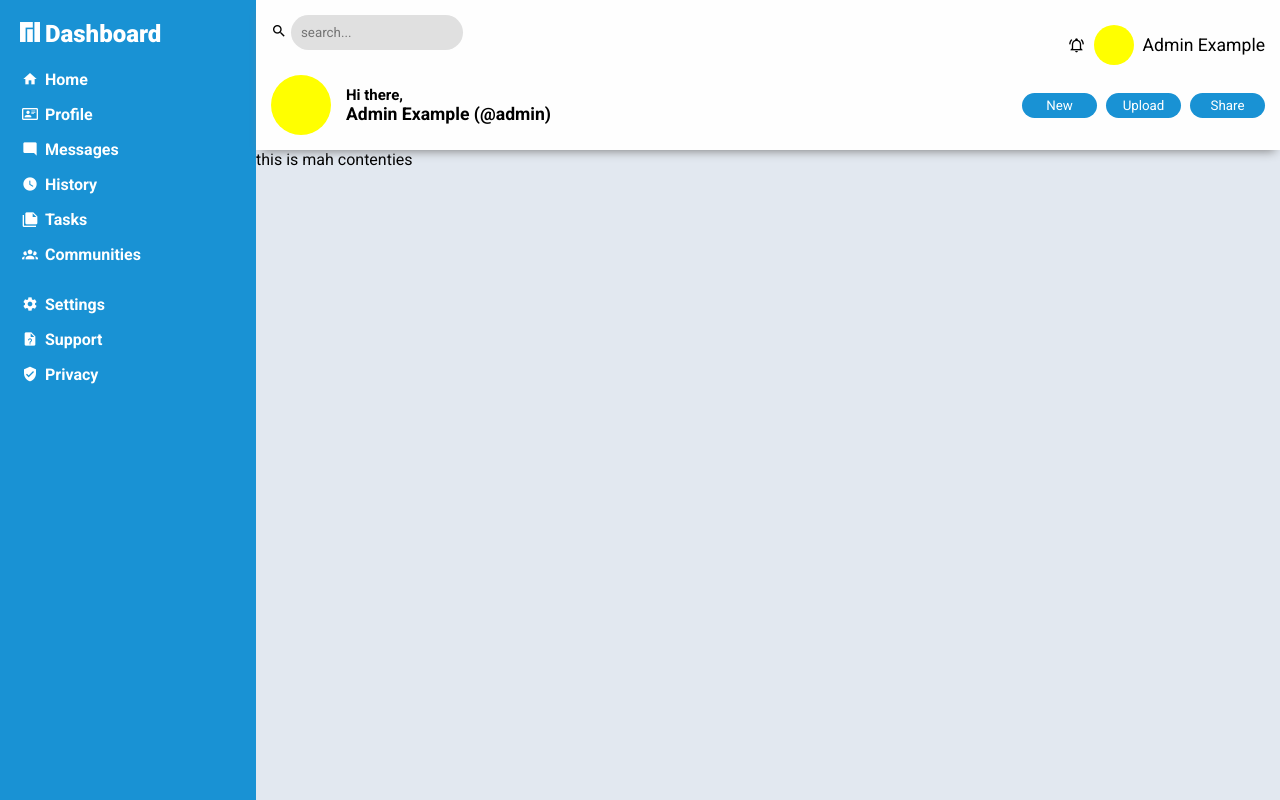
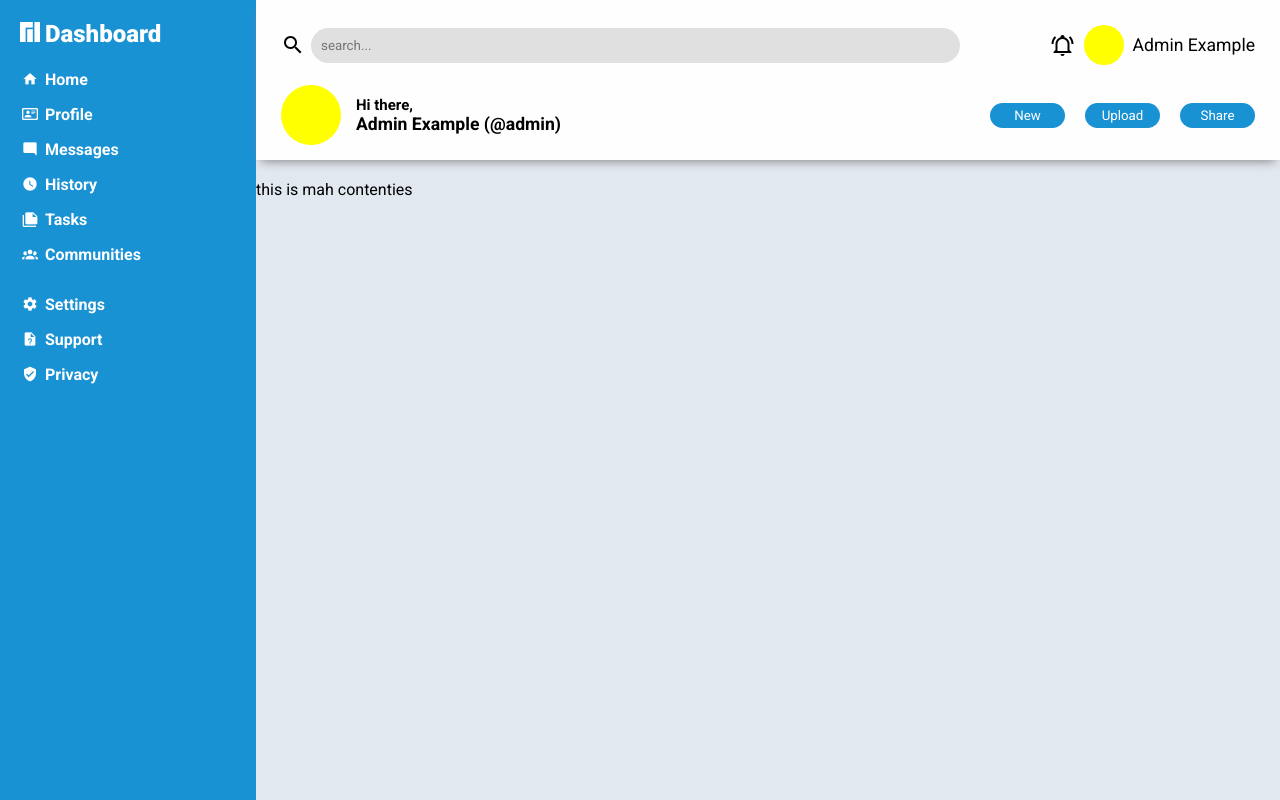
Before and after one commit to DataResearch/adminpage, a plain HTML site: page index.html in a window 1280 px wide. Drawn offline with Linux system fonts and the light colour scheme.

Commit message:
title bar tweaks

```diff
--- a/index.html
+++ b/index.html
@@ -39,12 +39,12 @@
         <div class="content">
             <div class="header">
                 <div class="search-bar">
-                    <span class="mdi mdi-magnify"></span>
+                    <span class="mdi mdi-24px mdi-magnify"></span>
                     <input class="search" type="text" placeholder="search..." />
                 </div>
                 <div class="messages-user">
                     <div class="alert">
-                        <span class="mdi mdi-bell-ring-outline"></span>
+                        <span class="mdi mdi-24px mdi-bell-ring-outline"></span>
                     </div>
                     <div class="profile-icon">
                     </div>
@@ -65,6 +65,7 @@
                     <button id="share_action">Share</button>
                 </div>
             </div>
+
             <div class="show">
                 this is mah contenties
             </div>
--- a/style/layout.css
+++ b/style/layout.css
@@ -41,17 +41,20 @@ body, :root, .page {
     display: flex;
     align-items: center;
     justify-content: flex-end;
-    gap: 9px;
+    gap: 20px;
 }
 
 .show {
     flex: 1;
+    padding-top: 20px;
+    display: grid;
 }
 
 .header {
     display: grid;
     grid-template-columns: 3fr 1fr;
     grid-template-rows: 1fr 1fr;
+    row-gap: 10px;
 }
 
 .messages-user {
@@ -81,3 +84,13 @@ body, :root, .page {
 .greeting {
     align-self: center;
 }
+
+.search-bar {
+    display: grid;
+    grid-template-columns: 20px 1fr;
+    grid-template-rows: 30px;
+    padding-right: 30px;
+    align-items: center;
+    align-self: center;
+    gap: 10px;
+}
--- a/style/visuals.css
+++ b/style/visuals.css
@@ -20,7 +20,7 @@ input.search:focus, input.search {
 }
 
 .header {
-    padding: 15px;
+    padding: 15px 25px;
     z-index: 10;
     position: relative;
     box-shadow: 0 6px 10px -5px gray;
```
